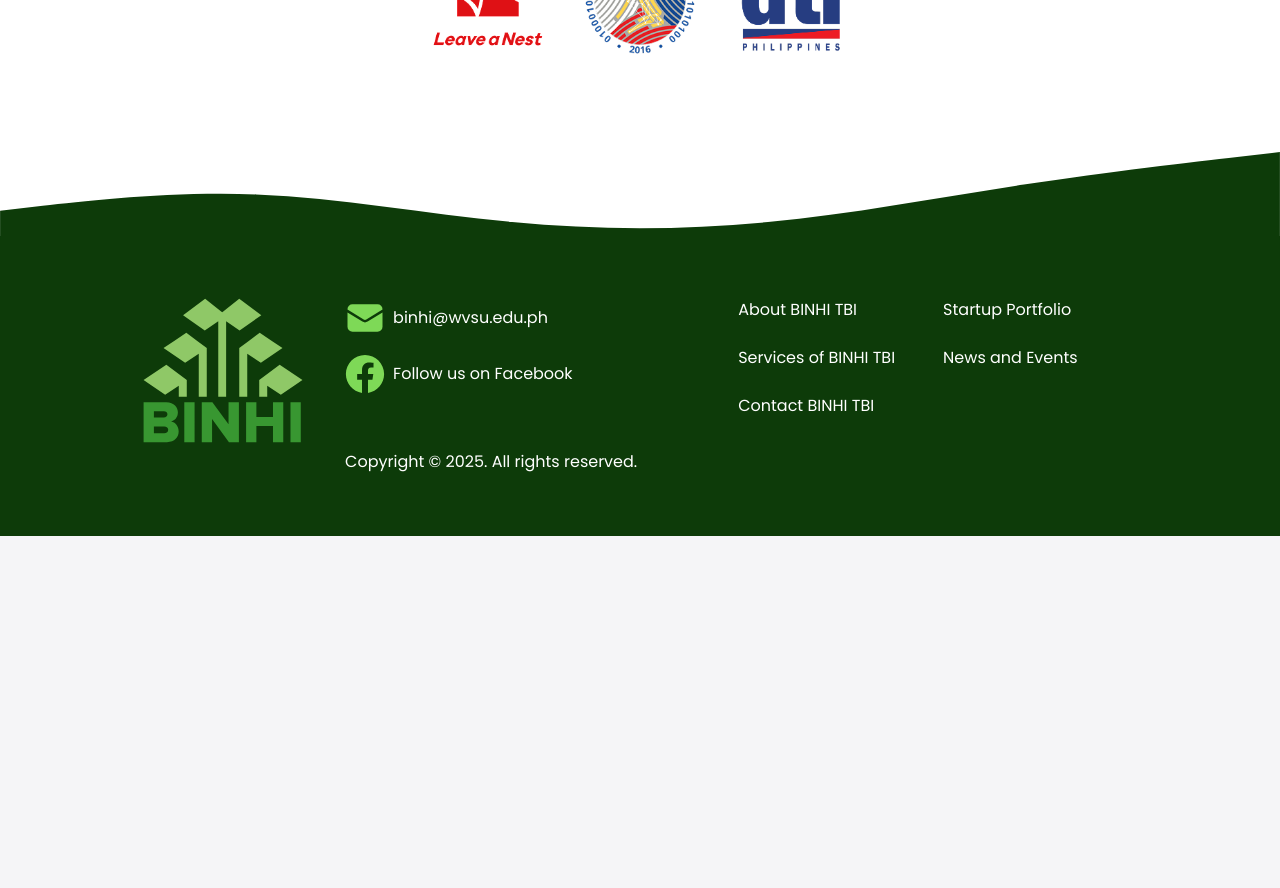
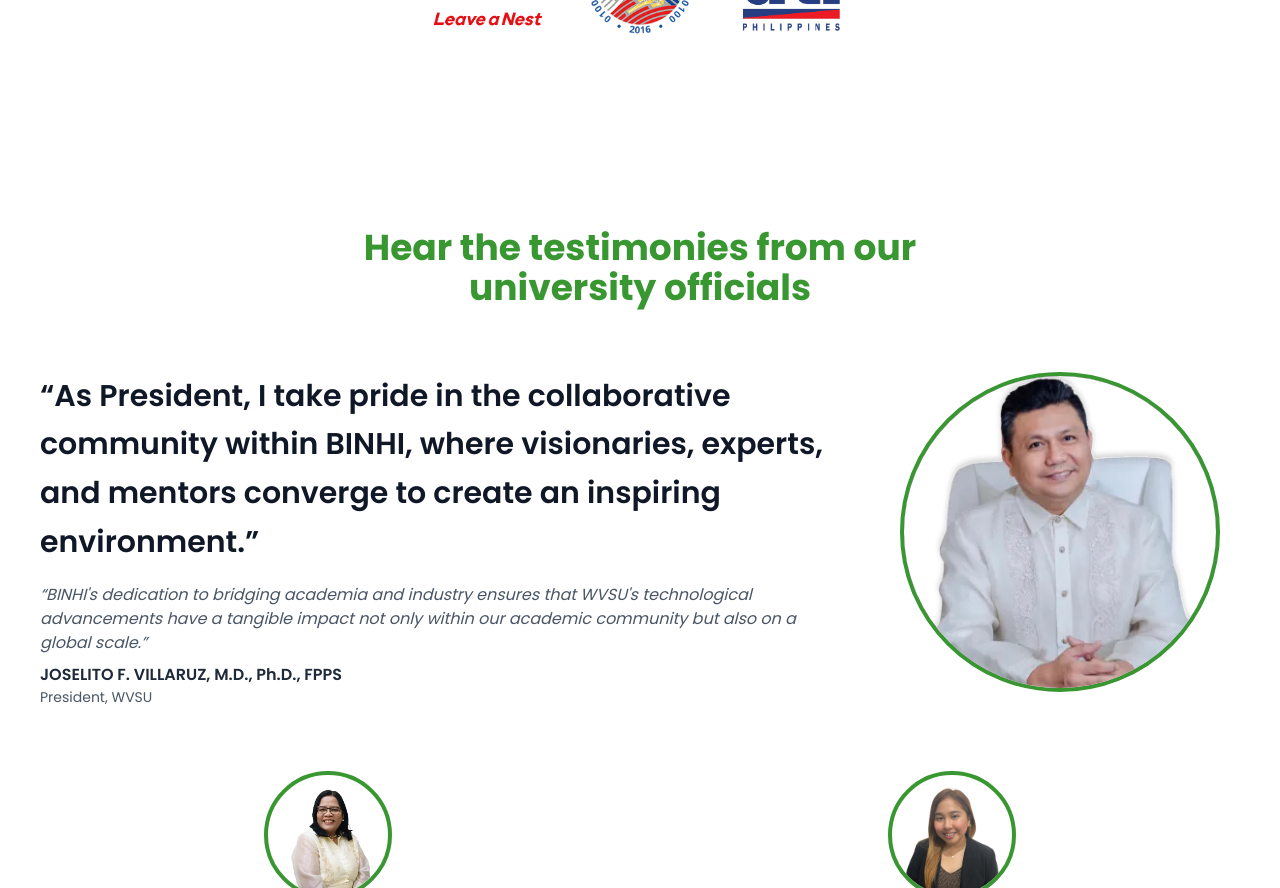
Before and after one commit to SPARK-Hub-WVSU/BINHI-Website-2025, a Next.js app: page / in a window 1280 px wide. Shown: the part 4740-5628 px from the top of the page. Before the commit the page ends 5276 px from the top, so only its background shows below. Built offline with nearby package versions, Linux system fonts and the light colour scheme.

Commit message:
feat: added Testimonial sections in homepage

```diff
--- a/src/app/(public)/page.js
+++ b/src/app/(public)/page.js
@@ -2,6 +2,7 @@ import Image from "next/image";
 
 import LinkButton from "@/components/LinkButton";
 import HeroBackground from "@/components/HeroBackground";
+import CTASection from "@/components/CTASection";
 
 import { BeakerIcon, ComputerDesktopIcon, GlobeAsiaAustraliaIcon, HeartIcon } from '@heroicons/react/24/solid'
 import {
@@ -15,8 +16,8 @@ import {
 } from '@heroicons/react/24/outline'
 
 import bgImpactWave from '@/assets/startup-starters/bg-impact-wave.svg'
+import buildingBg from '@/assets/startup-starters/startup-starters.png'
 
-import buildingBg from '@/assets/startup-starters/startup-starters.png'
 import inHouse from '@/assets/startup-starters/in-house.svg'
 import businessAssistance from '@/assets/startup-starters/business-assistance.svg'
 import consultancySupport from '@/assets/startup-starters/consultancy-support.svg'
@@ -41,6 +42,12 @@ const starterServices = [
   { icon: ScaleIcon, text: "Branding and IP Protection", alt: "Branding and IP Protection Icon", isHeroIcon: true },
   { icon: AcademicCapIcon, text: "Trainings and Workshops", alt: "Trainings and Workshops Icon", isHeroIcon: true }
 ];
+
+
+import Villaruz from '@/assets/testimonials/president-wvsu.svg';
+import Gabinete from '@/assets/testimonials/vp-wvsu.png';
+import Aspera from '@/assets/testimonials/gm-binhi.png';
+import Secondes from '@/assets/testimonials/director-kttbdc.png';
 
 
 
@@ -74,7 +81,7 @@ export default function Home() {
             </h1>
 
             <div className="flex justify-center md:justify-start">
-              <LinkButton href="/" fullWidthOnMobile={true}>
+              <LinkButton href="https://docs.google.com/forms/d/e/1FAIpQLSdyuhC-r5rs5-lSEb7nc5Jv_ffg6j2VyOnaV__I8UnpL4S54w/viewform" fullWidthOnMobile={true}>
                 Incubate your startup with us
               </LinkButton>
             </div>
@@ -196,7 +203,7 @@ export default function Home() {
 
 
       {/* -------------- IMPACT SECTION ---------------*/}
-      <section className="-mt-15 sm:-mt-20 md:-mt-30 bg-white">
+      <section className="-mt-15 sm:-mt-20 md:-mt-30 lg:-mt-35 bg-white">
 
         <div className="relative z-20 -mb-1">
           <Image src={bgImpactWave} alt="" className="w-full block" />
@@ -376,6 +383,133 @@ export default function Home() {
       </section>
 
 
+      {/* -------------- TESTIMONIALS SECTION ---------------*/}
+      <section className="py-16 md:py-24 bg-white">
+        <div className="max-w-7xl mx-auto px-5 md:px-10">
+
+          {/* Title */}
+          <div className="text-center mb-12 md:mb-16">
+            <h2 className="text-primary font-bold text-2xl md:text-3xl lg:text-4xl">
+              Hear the testimonies from our
+              <br />
+              university officials
+            </h2>
+          </div>
+
+          {/* Testimonials */}
+          <div className="space-y-12 md:space-y-16">
+
+            {/* First Testimonial - Main/Featured */}
+            <div className="flex flex-col md:flex-row items-center md:items-start gap-8 md:gap-12">
+              {/* Quote */}
+              <div className="flex-1 md:w-7/10 order-2 md:order-1">
+                <blockquote className="text-lg md:text-xl lg:text-3xl text-gray-900 mb-4 font-semibold leading-relaxed">
+                  &ldquo;As President, I take pride in the collaborative community within BINHI, where visionaries, experts, and mentors converge to create an inspiring environment.&rdquo;
+                </blockquote>
+                <p className="text-sm md:text-base text-gray-600 italic mb-2">
+                  &ldquo;BINHI&apos;s dedication to bridging academia and industry ensures that WVSU&apos;s technological advancements have a tangible impact not only within our academic community but also on a global scale.&rdquo;
+                </p>
+                <div className="text-sm md:text-base font-semibold text-gray-800">
+                  JOSELITO F. VILLARUZ, M.D., Ph.D., FPPS
+                </div>
+                <div className="text-sm text-gray-600">
+                  President, WVSU
+                </div>
+              </div>
+
+              {/* Profile Image */}
+              <div className="order-1 md:order-2 md:w-3/10 flex justify-center">
+                <div className="size-48 md:size-56 lg:size-72 xl:size-80 rounded-full border-4 border-primary overflow-hidden">
+                  <Image
+                    src={Villaruz}
+                    alt="JOSELITO F. VILLARUZ, M.D., Ph.D., FPPS - President, WVSU"
+                    width={320}
+                    height={320}
+                    className="w-full h-full object-cover"
+                  />
+                </div>
+              </div>
+            </div>
+
+            {/* Second Row - Two Testimonials */}
+            <div className="grid grid-cols-1 md:grid-cols-2 gap-8 md:gap-12">
+
+              {/* Left Testimonial */}
+              <div className="flex flex-col items-center text-center">
+                <div className="size-24 md:size-32 rounded-full border-4 border-primary mb-6 overflow-hidden">
+                  <Image
+                    src={Gabinete}
+                    alt="GRETA G. GABINETE, Ph.D. - Vice President for Research, Innovation, and Extension, WVSU"
+                    width={128}
+                    height={128}
+                    className="w-full h-full object-cover"
+                  />
+                </div>
+                <blockquote className="text-base md:text-lg text-gray-800 mb-4 leading-relaxed">
+                  &ldquo;Our commitment to research, innovation, and extension remains unwavering, and BINHI will continue to be a driving force behind the next wave of technological advancements and entrepreneurial success stories.&rdquo;
+                </blockquote>
+                <div className="text-sm md:text-base font-semibold text-gray-800">
+                  GRETA G. GABINETE, Ph.D.
+                </div>
+                <div className="text-sm text-gray-600">
+                  Vice President for Research,
+                  <br />
+                  Innovation, and Extension, WVSU
+                </div>
+              </div>
+
+              {/* Right Testimonial */}
+              <div className="flex flex-col items-center text-center">
+                <div className="size-24 md:size-32 rounded-full border-4 border-primary mb-6 overflow-hidden">
+                  <Image
+                    src={Aspera}
+                    alt="TED HYACINTH ASPERA - BINHI General Manager, WVSU"
+                    width={128}
+                    height={128}
+                    className="w-full h-full object-cover"
+                  />
+                </div>
+                <blockquote className="text-base md:text-lg text-gray-800 mb-4 leading-relaxed">
+                  &ldquo;BINHI aims to be one of the leading world-class innovation hubs. As Iloilo rises as the 5th emerging startup innovation hub in the Philippines, our mission is to search and nurture quality startups that generate jobs, address social challenges, and contribute meaningfully to the economy. Through our program, we are planting the seeds of innovation today—transforming local ideas into global solutions and turning dreamers into founders.&rdquo;
+                </blockquote>
+                <div className="text-sm md:text-base font-semibold text-gray-800">
+                  TED HYACINTH ASPERA
+                </div>
+                <div className="text-sm text-gray-600">
+                  BINHI General Manager, WVSU
+                </div>
+              </div>
+            </div>
+
+            {/* Third Testimonial - Bottom */}
+            <div className="flex flex-col items-center text-center max-w-4xl mx-auto">
+              <div className="size-24 md:size-32 rounded-full border-4 border-primary mb-6 overflow-hidden">
+                <Image
+                  src={Secondes}
+                  alt="ARNEL N. SECONDES, Ph.D. - KTTBDC Director, WVSU"
+                  width={128}
+                  height={128}
+                  className="w-full h-full object-cover"
+                />
+              </div>
+              <blockquote className="text-base md:text-lg text-gray-800 mb-4 leading-relaxed">
+                &ldquo;Welcome to BINHI Technology Business Incubator (BINHI TBI), a sub-unit of the Knowledge, Technology Transfer, and Business Development Center (KTTBDC) of West Visayas State University. At BINHI TBI, we nurture innovation by providing essential incubation services to entrepreneurs, startups, researchers, and innovators. By leveraging the university&apos;s resources and strategic partnerships, we offer mentoring, networking, and practical support to help transform ideas into successful businesses. Explore how BINHI TBI can support your entrepreneurial journey. Together, let&apos;s cultivate innovation and create lasting impact.&rdquo;
+              </blockquote>
+              <div className="text-sm md:text-base font-semibold text-gray-800">
+                ARNEL N. SECONDES, Ph.D.
+              </div>
+              <div className="text-sm text-gray-600">
+                KTTBDC Director, WVSU
+              </div>
+            </div>
+
+          </div>
+        </div>
+      </section>
+
+
+      <CTASection />
+
     </main>
 
   );
```
